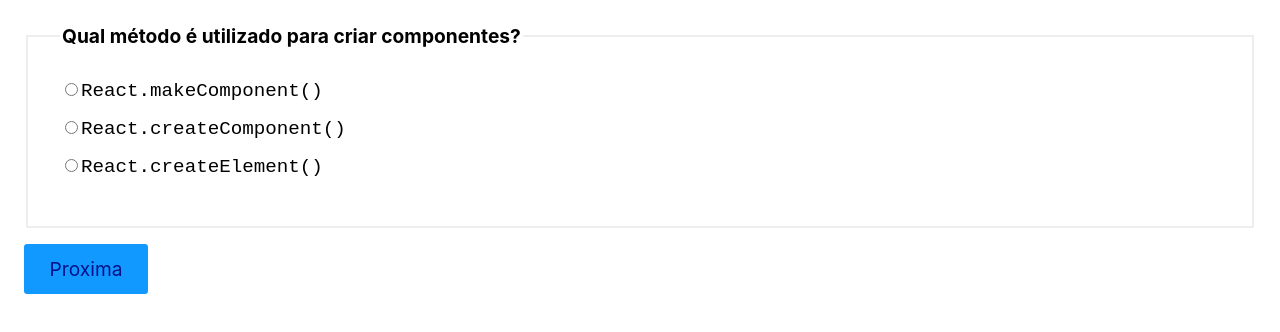
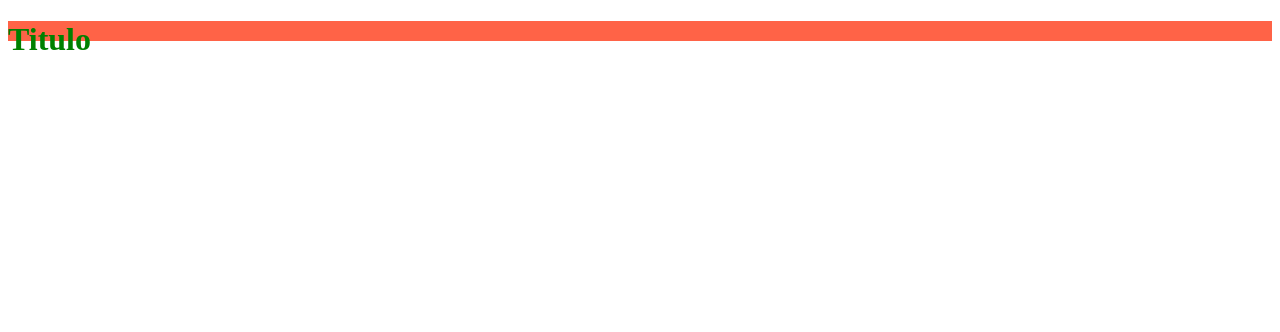
Before and after one commit to ocesar9/React, a React (Create React App) app in the folder ambiente-do-curso/appreact/: page / in a window 1280 px wide. Shown: the top 332 px of the page. Built offline with nearby package versions, Linux system fonts and the light colour scheme.

Commit message:
css import

```diff
--- a/ambiente-do-curso/appreact/public/index.html
+++ b/ambiente-do-curso/appreact/public/index.html
@@ -15,7 +15,7 @@
       user's mobile device or desktop. See https://developers.google.com/web/fundamentals/web-app-manifest/
     -->
     <link rel="manifest" href="%PUBLIC_URL%/manifest.json" />
-    <link rel="stylesheet" href="%PUBLIC_URL%/style.css" />
+    <!-- <link rel="stylesheet" href="%PUBLIC_URL%/style.css" /> -->
 
     <!--
       Notice the use of %PUBLIC_URL% in the tags above.
--- /dev/null
+++ b/ambiente-do-curso/appreact/src/App.css
@@ -0,0 +1,8 @@
+.container{
+  height: 20px;
+  background: tomato;
+}
+
+.title{
+  color: tomato;
+}
--- a/ambiente-do-curso/appreact/src/App.js
+++ b/ambiente-do-curso/appreact/src/App.js
@@ -1,86 +1,13 @@
-import React from 'react';
-import Radio from './Form/Radio';
-
-const perguntas = [
-  {
-    pergunta: 'Qual método é utilizado para criar componentes?',
-    options: [
-      'React.makeComponent()',
-      'React.createComponent()',
-      'React.createElement()',
-    ],
-    resposta: 'React.createElement()',
-    id: 'p1',
-  },
-  {
-    pergunta: 'Como importamos um componente externo?',
-    options: [
-      'import Component from "./Component"',
-      'require("./Component")',
-      'import "./Component"',
-    ],
-    resposta: 'import Component from "./Component"',
-    id: 'p2',
-  },
-  {
-    pergunta: 'Qual hook não é nativo?',
-    options: ['useEffect()', 'useFetch()', 'useCallback()'],
-    resposta: 'useFetch()',
-    id: 'p3',
-  },
-  {
-    pergunta: 'Qual palavra deve ser utilizada para criarmos um hook?',
-    options: ['set', 'get', 'use'],
-    resposta: 'use',
-    id: 'p4',
-  },
-];
+import React from 'react'
+import "./App.css"
+import Title from './Title'
 
 const App = () => {
-  const [respostas, setRespostas] = React.useState({
-    p1: '',
-    p2: '',
-    p3: '',
-    p4: '',
-  });
-  const [slide,setSlide] = React.useState(0);
-  const [resultado,setResultado] = React.useState(null)
+  return (
+    <div className='container'>
+      <Title/>
+    </div>
+  )
+}
 
-  function handleChange({ target }) {
-    setRespostas({...respostas,[target.id]:target.value})
-  }
-
-  function resultadoFinal(){
-    const corretas = perguntas.filter(({id,resposta}) => respostas[id] === resposta)
-    setResultado(`Voce acertou: ${corretas.length} de ${perguntas.length}`)
-
-  }
-
-  function handleNext(){
-    if(slide < perguntas.length -1){
-      setSlide(slide + 1)
-    }else{
-      setSlide(slide + 1)
-      resultadoFinal()
-    }
-  }
-
-
-  return (
-    <form onSubmit={(event) => event.preventDefault()}>
-      {perguntas.map((pergunta,index) => (
-        <Radio
-          key={perguntas.id}
-          active={slide === index}
-          value={respostas[pergunta.id]}
-          onChange={handleChange}
-          {...pergunta}
-        />
-      ))}
-      {resultado ? <p>{resultado}</p> : <button onClick={handleNext}>Proxima</button>}
-
-    </form>
-  );
-};
-
-export default App;
+export default App
--- a/ambiente-do-curso/appreact/src/Form/Radio.js
+++ /dev/null
@@ -1,33 +0,0 @@
-import React from 'react';
-
-const Radio = ({ pergunta, options, id, onChange, value,active }) => {
-  if(active === false) return null;
-  return (
-    <fieldset
-      style={{
-        padding: '2rem',
-        marginBottom: '1rem',
-        border: '2px solid #eee',
-      }}
-    >
-      <legend style={{ fontWeight: 'bold' }}>{pergunta}</legend>
-      {options.map((option) => (
-        <label
-          key={option}
-          style={{ marginBottom: '1rem', fontFamily: 'monospace' }}
-        >
-          <input
-            id={id}
-            value={option}
-            type="radio"
-            onChange={onChange}
-            checked={value === option}
-          />
-          {option}
-        </label>
-      ))}
-    </fieldset>
-  );
-};
-
-export default Radio;
--- /dev/null
+++ b/ambiente-do-curso/appreact/src/Title.css
@@ -0,0 +1,3 @@
+.title{
+  color: green;
+}
--- /dev/null
+++ b/ambiente-do-curso/appreact/src/Title.js
@@ -0,0 +1,12 @@
+import React from 'react'
+import './Title.css'
+
+const Title = () => {
+  return (
+    <h1 className='title'>
+      Titulo
+    </h1>
+  )
+}
+
+export default Title
```
